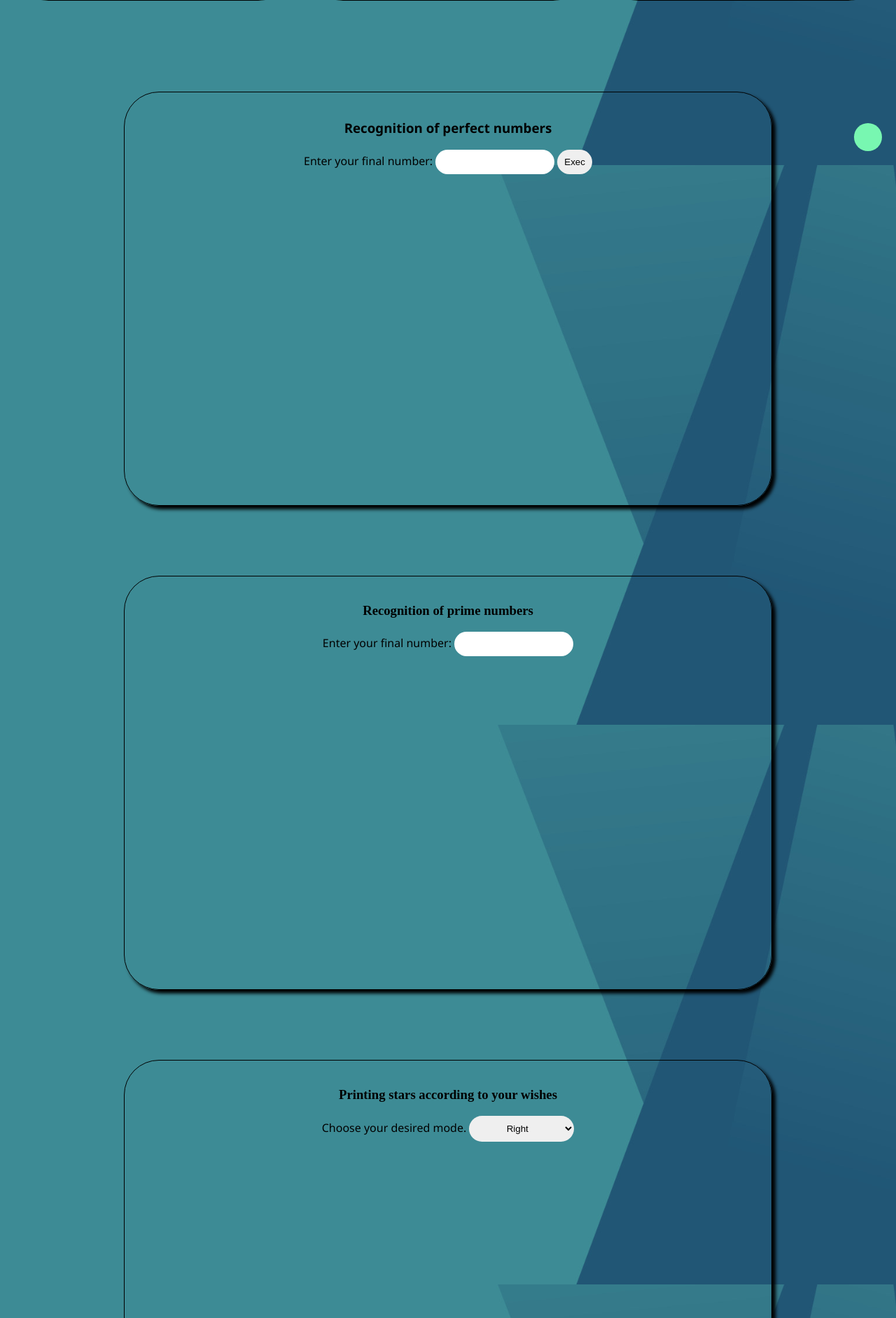
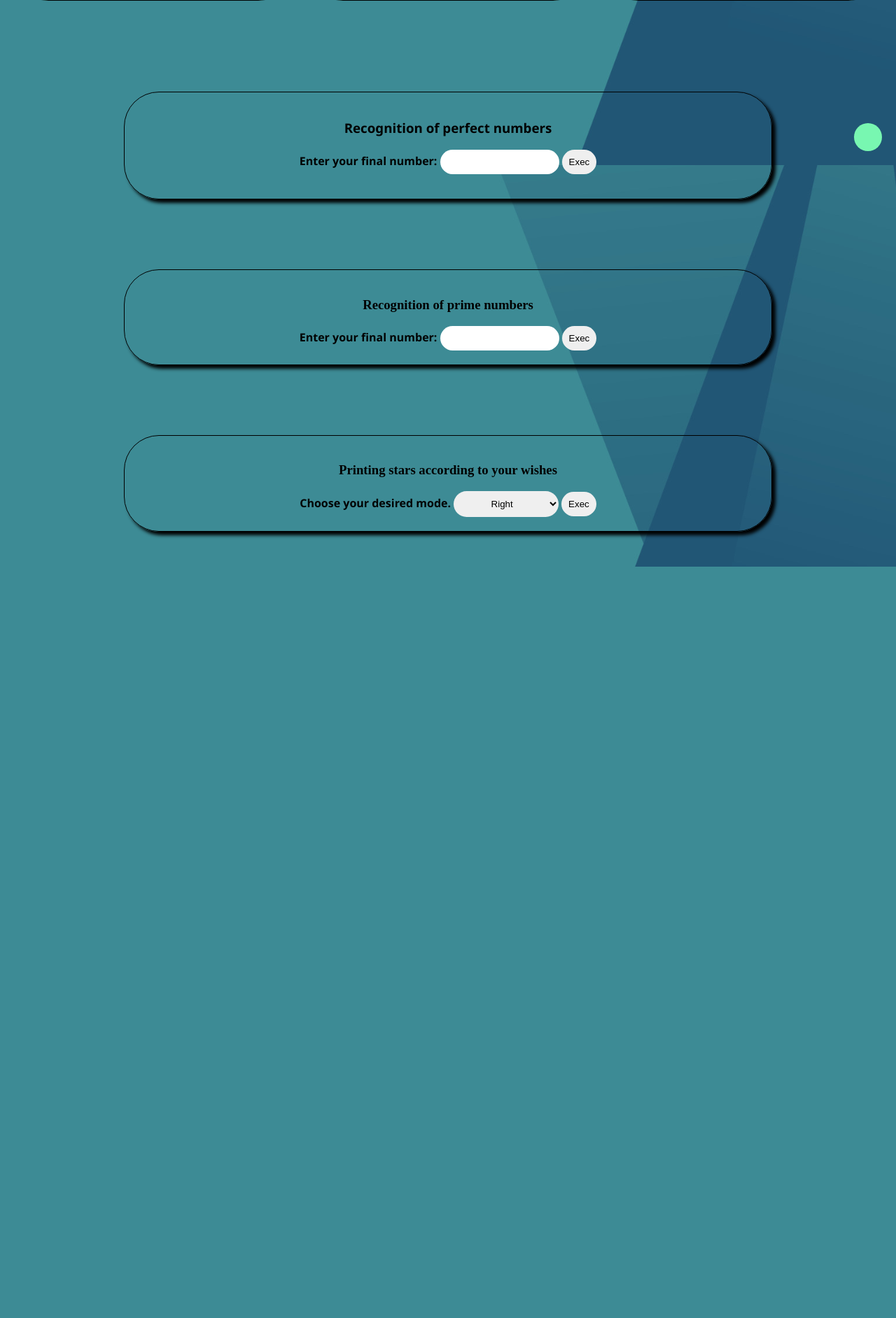
Before and after one commit to Misagh-ebi11/FinalExam, a PHP site: page / in a window 1280 px wide. Shown: the part 564-2448 px from the top of the page at 70% size. After the commit the page ends 1374 px from the top, so only its background shows below. Run offline with PHP 8.4, Linux system fonts and the light colour scheme.

Commit message:
improve Back_End part 23

```diff
--- a/Index.php
+++ b/Index.php
@@ -18,8 +18,9 @@
             justify-content: space-around;
             align-items: center;
         }
-        .Font , .Title{
+        .Font , .Title , #Output_Perfect , #Output_Prime , td{
             font-family: 'Segoe UI', Tahoma, Geneva, Verdana, sans-serif;
+            font-weight: bold;
         }
         .Title{
             padding: 10px;
@@ -42,7 +43,7 @@
             border: 1px solid black;
             border-radius: 50px;
             width: 70%;
-            height: 550px;
+            height: max-content;
         }
         .Inputs{
             text-align: center;
@@ -66,29 +67,16 @@
             transform: scale(1.1);
             box-shadow: rgba(0, 0, 0, 0.25) 0px 54px 55px, rgba(0, 0, 0, 0.12) 0px -12px 30px, rgba(0, 0, 0, 0.12) 0px 4px 6px, rgba(0, 0, 0, 0.17) 0px 12px 13px, rgba(0, 0, 0, 0.09) 0px -3px 5px;
         }
-        .btn
+        #Output_Perfect{
+            width: max-content;
+            margin: 15px auto 0 auto;
+        }
+        td{
+            border: 1px solid rgb(120, 247, 177);
+            padding: 10px;
+            text-align: center;
+        }
     </style>
-    <script type="text/javascript">
-        function ShowNum(){
-            var FinalNumber = Number(document.getElementById("FinalNum_Perfect").value);
-            var PerfectNumbers = new Array(FinalNumber + 1);
-                for(var i = 1; i <= FinalNumber; i++)
-                {
-                    var Sum = 0;
-                    for(var j = 1; j < i; j++)
-                    {
-                        if(i % j == 0)
-                        {
-                            Sum += j;
-                        }
-                    }
-                    if(Sum == i){
-                        PerfectNumbers.push(i);
-                    }
-                }
-                window.alert(PerfectNumbers);
-            }
-    </script>
 </head>
 <body>
     <div id="Header" class="Font">
@@ -109,22 +97,60 @@
         </div>
     </div>
     <div id="PerfectNum" style="margin-top: 130px;">
-        <form>
+        <form method="post" action="">
             <h3 class="Font">Recognition of perfect numbers</h3>
             <label for="FinalNum_Perfect" class="Font">Enter your final number: </label>
-            <input type="text" id="FinalNum_Perfect" class="Inputs">
-            <input type="button" onclick="ShowNum()" value="Exec" style="border: none; border-radius: 25px; padding: 10px;">
+            <input type="text" id="FinalNum_Perfect" name="FinalNum_Perfect" class="Inputs">
+            <input type="submit" value="Exec" onclick="ShowPerfect()" style="border: none; border-radius: 25px; padding: 10px;">
+            <div id="Output_Perfect">
+                <?php
+                    function ShowPerfect(){
+                        if($_SERVER["REQUEST_METHOD"] === "POST")
+                        {
+                            $FinalPerfect = htmlspecialchars($_POST['FinalNum_Perfect']);
+                            if(empty($FinalPerfect))
+                                echo ("Input is empty");
+                            else if($FinalPerfect > 0)
+                            {
+                                echo ("<table>");
+                                    for ($i=1; $i <= $FinalPerfect; $i++)
+                                    {
+                                        $Sum = 0;
+                                        for ($j=1 ; $j < $i; $j++)
+                                        {
+                                            if($i % $j === 0)
+                                                $Sum += $j;
+                                        }
+                                        if($Sum === $i)
+                                        {
+                                            echo ("<td>");
+                                            echo ("$j");
+                                            echo ("</td>");
+                                        }
+                                    }
+                                echo ("</table>");
+                            }
+                            $_POST = [];
+                        }
+                    }
+                    ShowPerfect();
+                ?>
+            </div>
         </form>
     </div>
     <div id="PrimeNum" style="margin-top: 100px;">
-        <form>
+        <form method="post" action="">
             <h3>Recognition of prime numbers</h3>
             <label for="FinalNum_Prime" class="Font">Enter your final number: </label>
-            <input type="text" id="FinalNum_Prime" class="Inputs">
+            <input type="text" id="FinalNum_Prime" name="FinalNum_Prime" class="Inputs">
+            <input type="submit" value="Exec" onclick="ShowPrime()" style="border: none; border-radius: 25px; padding: 10px;">
+            <div id="Output_Prime">
+
+            </div>
         </form>
     </div>
     <div id="PrintStars" style="margin: 100px auto 50px auto;">
-        <form>
+        <form method="post" action="">
             <h3>Printing stars according to your wishes</h3>
             <label for="SelectPosition" class="Font">Choose your desired mode.</label>
             <select id="SelectPosition" class="Inputs">
@@ -133,6 +159,7 @@
                 <option value="Top">Top</option>
                 <option value="Down">Down</option>
             </select>
+            <button type="submit" onclick="" style="border: none; border-radius: 25px; padding: 10px;"> Exec </button>
         </form>
     </div>
     <div id="Home">
```
